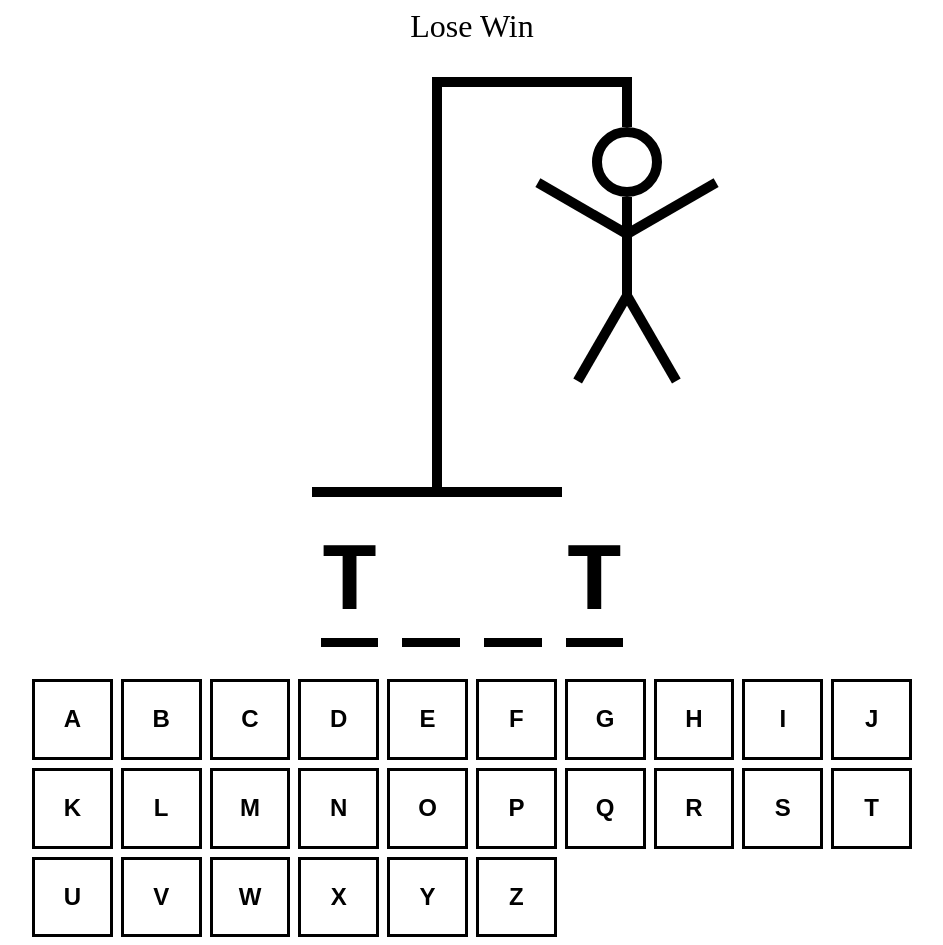
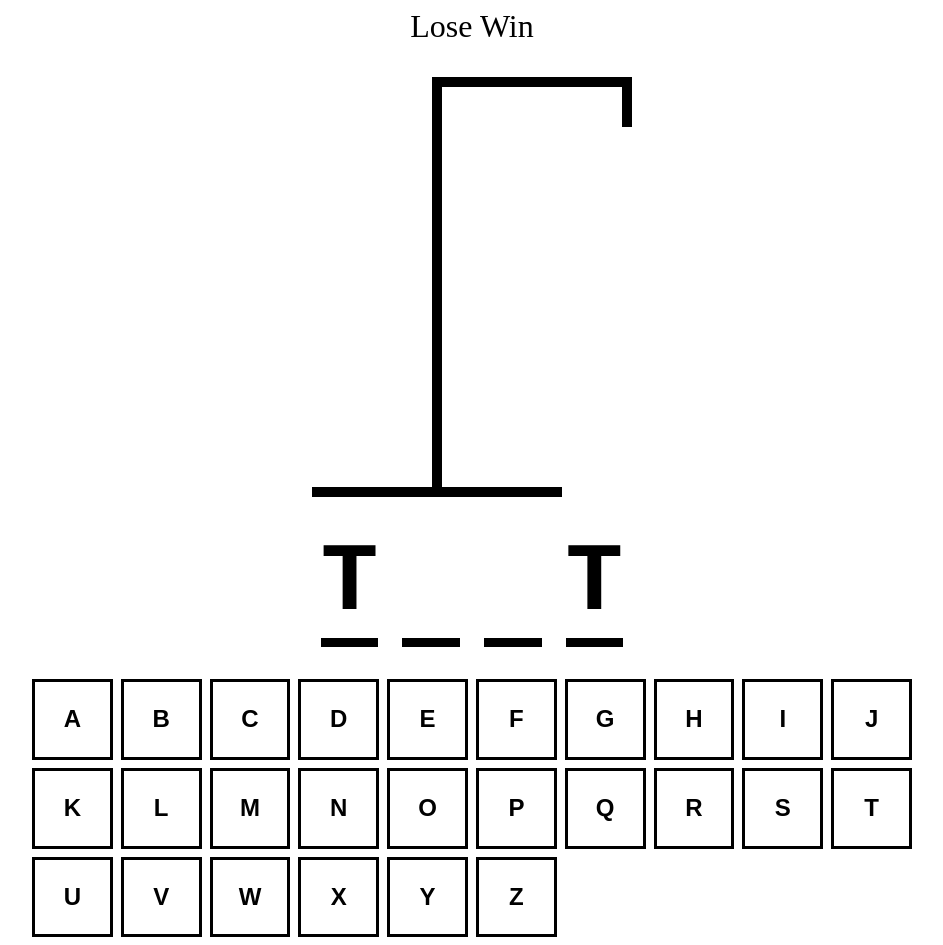
Before and after one commit to DavonHB/hangman-typescript, a React (Vite) app: page / in a window 1280 px wide. Shown: the whole page, without its empty margins (168-1111 px from the left). Built offline with nearby package versions, Linux system fonts and the light colour scheme.

Commit message:
drawing component logicm

```diff
--- a/src/App.tsx
+++ b/src/App.tsx
@@ -6,10 +6,13 @@ import { Keyboard } from './Keyboard'
 
 function App() {
 const [wordGuess, setWordGuess] = useState(() => {
+  // return random word
   return words[Math.floor(Math.random() * words.length)]
 })
 
 const [guessedLetters, setGuessedLetters] = useState<string[]>([])
+
+const incorrectLetters = guessedLetters.filter(letter => !wordGuess.includes(letter))
 
   return (
     <>
@@ -22,7 +25,7 @@ const [guessedLetters, setGuessedLetters] = useState<string[]>([])
       alignItems: 'center'
     }}>
        <div style={{ fontSize: '2rem', textAlign: 'center' }}>Lose Win</div>
-       <HangmanDrawing />
+       <HangmanDrawing numberOfGuesses={incorrectLetters.length} />
        <HangmanWord />
        <div style={{ alignSelf: 'stretch' }}>
         <Keyboard />
--- a/src/HangmanDrawing.tsx
+++ b/src/HangmanDrawing.tsx
@@ -73,14 +73,15 @@ const LEFT_LEG = (
     }} />
 )
 
-export function HangmanDrawing () {
+const BODY_PARTS = [HEAD, BODY, RIGHT_ARM, LEFT_ARM, RIGHT_LEG, LEFT_LEG]
+
+type HangmanDrawingProps = {
+    numberOfGuesses: number
+}
+
+export function HangmanDrawing ({ numberOfGuesses }: HangmanDrawingProps) {
     return <div style={{ position: 'relative' }}>
-        {HEAD}
-        {BODY}
-        {RIGHT_ARM}
-        {LEFT_ARM}
-        {RIGHT_LEG}
-        {LEFT_LEG}
+        {BODY_PARTS.slice(0, numberOfGuesses)}
         <div style={{
             position: 'absolute',
             height: '50px',
```
